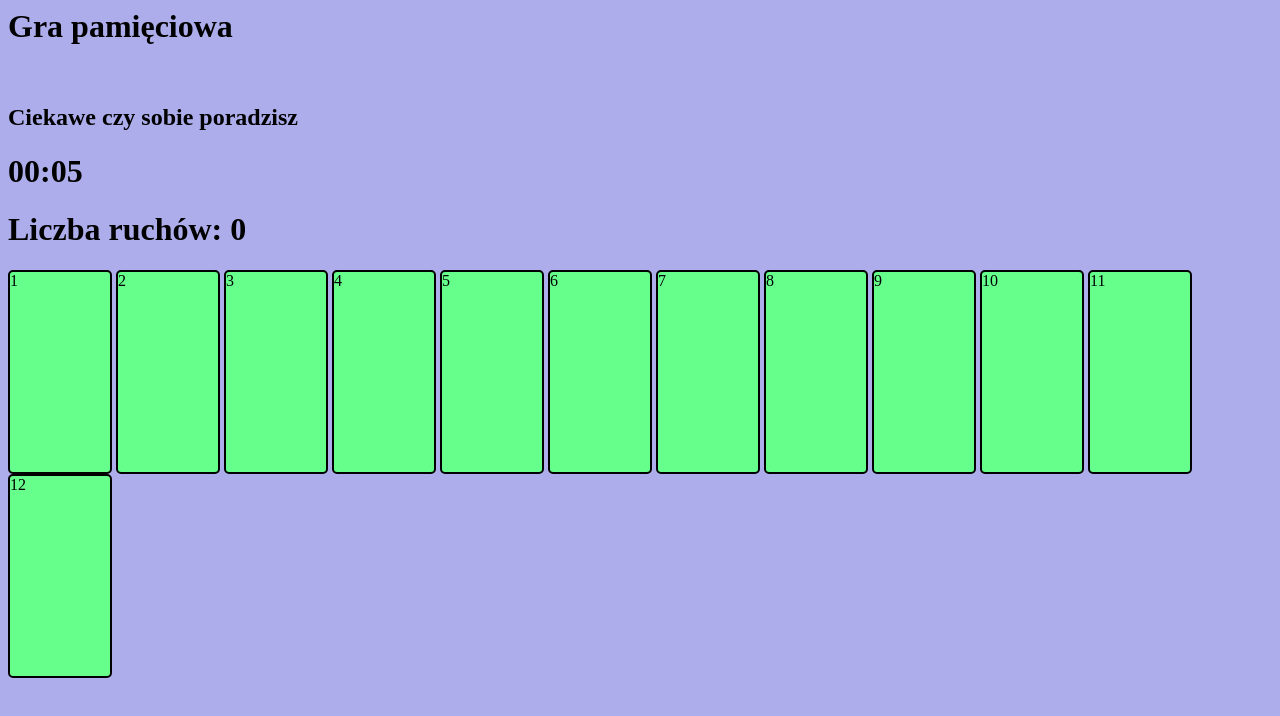
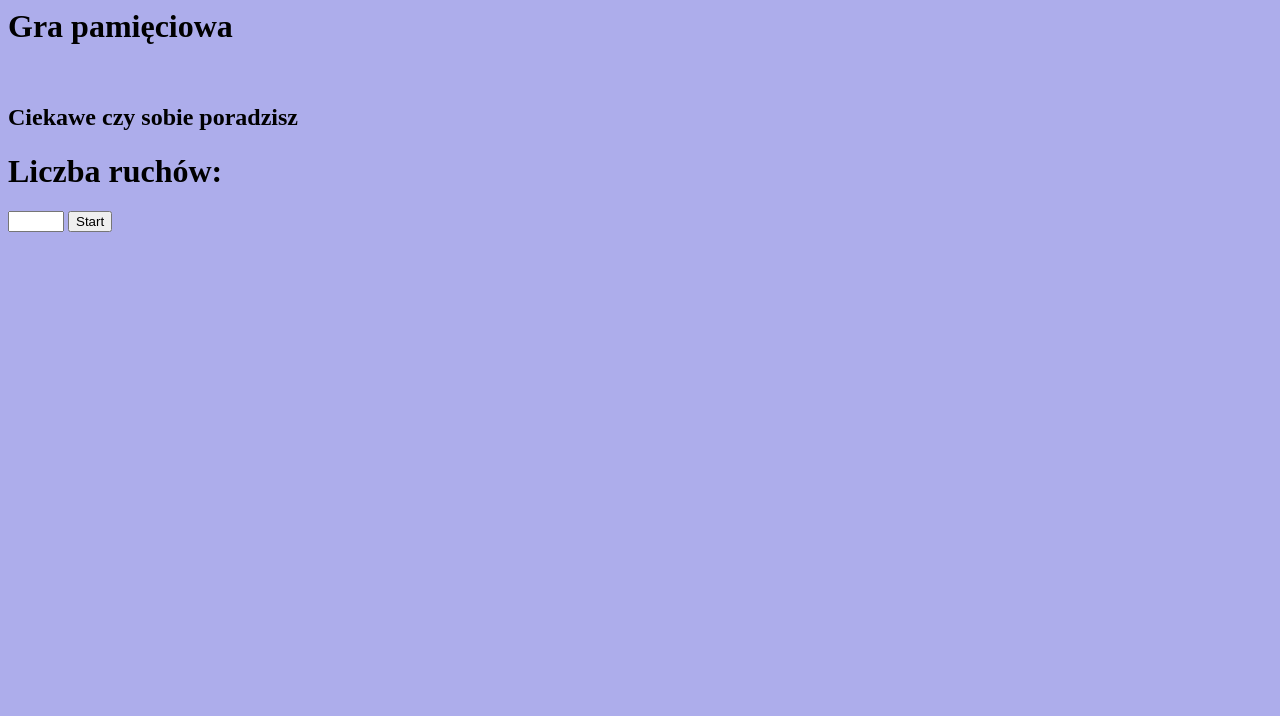
Before and after one commit to pkacper0/Gierka, a plain HTML site: page index.html in a window 1280 px wide. Drawn offline with Linux system fonts and the light colour scheme.

Commit message:
Jeszcze nie działa

```diff
--- a/index.html
+++ b/index.html
@@ -7,18 +7,12 @@
 <h1 id="timer"></h1>
 <h1>Liczba ruchów: <span id="moves"></span></h1>
 
+<div id="startScreen">
+  <input type="number" id="cardCount" name="cardCount" min="6" max="30" step="2">
+  <button onclick="startGame()">Start</button>
+</div>
+
 <body bgcolor="#adadeb">
-<div id="card1" class="card">1</div>
-<div id="card2" class="card">2</div>
-<div id="card3" class="card">3</div>
-<div id="card4" class="card">4</div>
-<div id="card5" class="card">5</div>
-<div id="card6" class="card">6</div>
-<div id="card7" class="card">7</div>
-<div id="card8" class="card">8</div>
-<div id="card9" class="card">9</div>
-<div id="card10" class="card">10</div>
-<div id="card11" class="card">11</div>
-<div id="card12" class="card">12</div>
+<div id="cards"></div>
 
 <script src="script.js"></script>
--- a/script.js
+++ b/script.js
@@ -1,25 +1,22 @@
+// SUPER TAJNE CZITY :O
+// cards.forEach(function(card) {console.log(card.figure)})
 
-var cards = [
-  document.getElementById("card1"),
-  document.getElementById("card2"),
-  document.getElementById("card3"),
-  document.getElementById("card4"),
-  document.getElementById("card5"),
-  document.getElementById("card6"),
-  document.getElementById("card7"),
-  document.getElementById("card8"),
-  document.getElementById("card9"),
-  document.getElementById("card10"),
-  document.getElementById("card11"),
-  document.getElementById("card12")
-];
+var cardsBlock = document.getElementById("cards");
+var cards = []
+
+function startGame() {
+  if (cardCount.value => 2 && cardCount.value % 2 == 0) {
+    for (i = 1; i <= cardCount.value; i++) {
+      cardsBlock.innerHTML += "<div id='card" + i + "' class='card'></div>"
+      cards.push(document.getElementById("card" + i))
+    }
+    stopwatch();
+  }
+}
 
 var figures = [1,1,2,2,3,3,4,4,5,5,6,6];
 
-cards.forEach(startGame);
-
-// SUPER TAJNE CZITY :O
-// cards.forEach(function(card) {console.log(card.figure)})
+cards.forEach(createCard);
 
 var timer = document.getElementById("timer");
 timer.innerHTML = "00:00";
@@ -42,12 +39,10 @@ function stopwatch() {
   }
 }
 
-stopwatch();
-
 var movesCounter = document.getElementById("moves");
 movesCounter.innerHTML = "0";
 
-function startGame(card) {
+function createCard(card) {
   card.addEventListener("click", openCard);
   figureIndex = Math.floor(Math.random() * figures.length);
   card.figure = figures[figureIndex];
```
